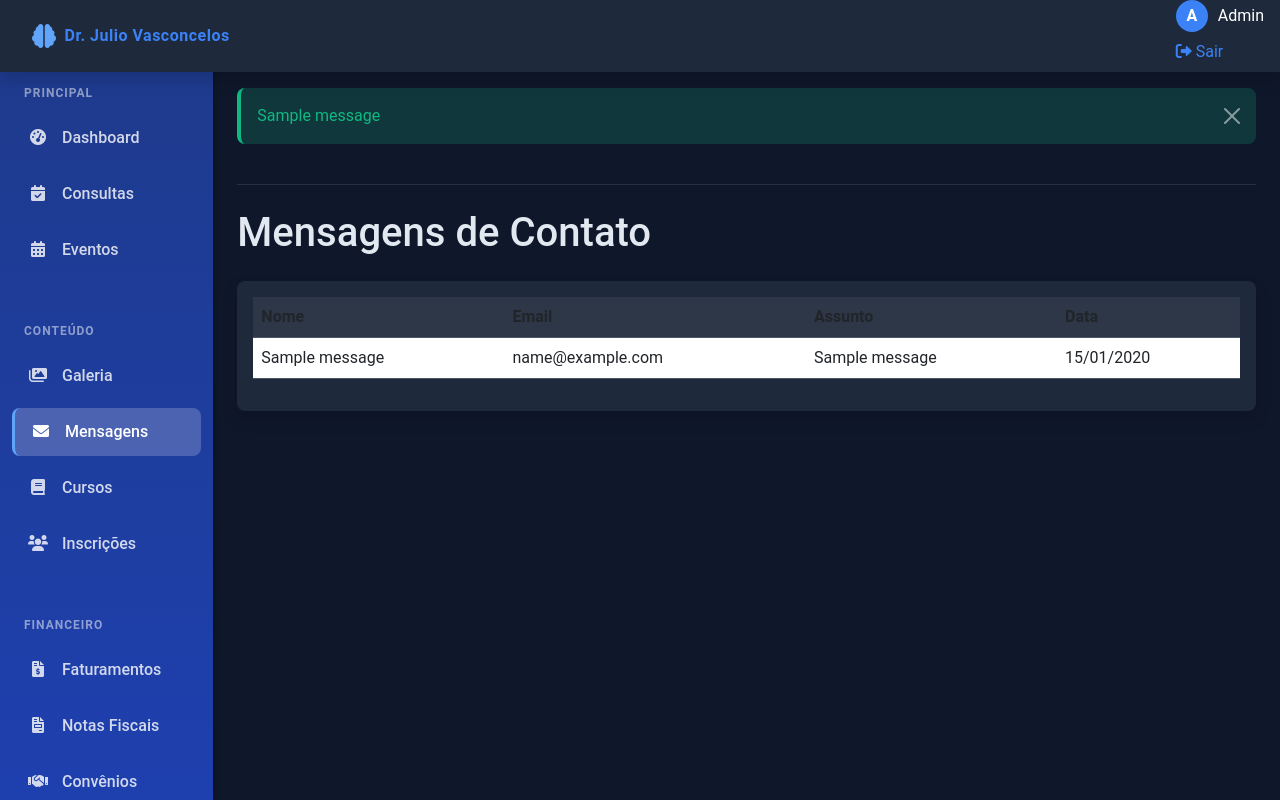
After one commit to NiltonRicardoP/flask_dr_julio2, a Flask app: page /admin/messages in a window 1280 px wide. The commit adds this page. Run offline with Flask 3, Linux system fonts and the light colour scheme; a user stored in the database is signed in; tables that the repository leaves empty hold one stand-in row (values such as "Sample post"); one stand-in notice (Sample message) is shown.

Commit message:
Add contact message model and admin listing

```diff
--- a/admin_routes.py
+++ b/admin_routes.py
@@ -2,10 +2,10 @@ from flask import Blueprint, render_template, redirect, url_for, flash, current_
 from flask_login import login_user, logout_user, login_required, current_user
 from werkzeug.utils import secure_filename
 import os
-from models import GalleryItem, BillingRecord, Invoice, Convenio, Course, CourseEnrollment
+from models import GalleryItem, BillingRecord, Invoice, Convenio, Course, CourseEnrollment, ContactMessage
 from forms import GalleryForm, BillingRecordForm, InvoiceForm, ConvenioForm, CourseForm
 from forms import LoginForm, EventForm, SettingsForm
-from models import db, User, Event, Appointment, Settings, Course, CourseEnrollment
+from models import db, User, Event, Appointment, Settings, Course, CourseEnrollment, ContactMessage
 
 # Create Blueprint for the admin routes
 admin_bp = Blueprint('admin_bp', __name__)
@@ -405,3 +405,10 @@ def delete_course(id):
 def enrollments():
     enrollments = CourseEnrollment.query.order_by(CourseEnrollment.created_at.desc()).all()
     return render_template('admin/enrollments.html', enrollments=enrollments)
+
+
+@admin_bp.route('/messages')
+@login_required
+def messages():
+    messages = ContactMessage.query.order_by(ContactMessage.created_at.desc()).all()
+    return render_template('admin/messages.html', messages=messages)
--- a/templates/admin/base.html
+++ b/templates/admin/base.html
@@ -164,7 +164,7 @@
                             </a>
                         </li>
                         <li class="nav-item">
-                           <a class="nav-link {% if request.endpoint == 'main_bp.contact' %}active{% endif %}" href="{{ url_for('main_bp.contact') }}">
+                           <a class="nav-link {% if request.endpoint == 'admin_bp.messages' %}active{% endif %}" href="{{ url_for('admin_bp.messages') }}">
                                 <i class="fas fa-envelope"></i>
                                 Mensagens
                             </a>
--- /dev/null
+++ b/templates/admin/messages.html
@@ -0,0 +1,37 @@
+{% extends "admin/base.html" %}
+{% block title %}Mensagens{% endblock %}
+{% block content %}
+<div class="d-flex justify-content-between align-items-center mb-4">
+    <h1 class="mb-0">Mensagens de Contato</h1>
+</div>
+<div class="card shadow">
+    <div class="card-body">
+        {% if messages %}
+        <div class="table-responsive">
+            <table class="table table-hover">
+                <thead>
+                    <tr>
+                        <th>Nome</th>
+                        <th>Email</th>
+                        <th>Assunto</th>
+                        <th>Data</th>
+                    </tr>
+                </thead>
+                <tbody>
+                    {% for m in messages %}
+                    <tr>
+                        <td>{{ m.name }}</td>
+                        <td>{{ m.email }}</td>
+                        <td>{{ m.subject }}</td>
+                        <td>{{ m.created_at.strftime('%d/%m/%Y') }}</td>
+                    </tr>
+                    {% endfor %}
+                </tbody>
+            </table>
+        </div>
+        {% else %}
+        <p class="text-center">Nenhuma mensagem encontrada.</p>
+        {% endif %}
+    </div>
+</div>
+{% endblock %}
```
Also changed, not shown: models.py (+12 -0 lines), routes.py (+11 -3 lines).
